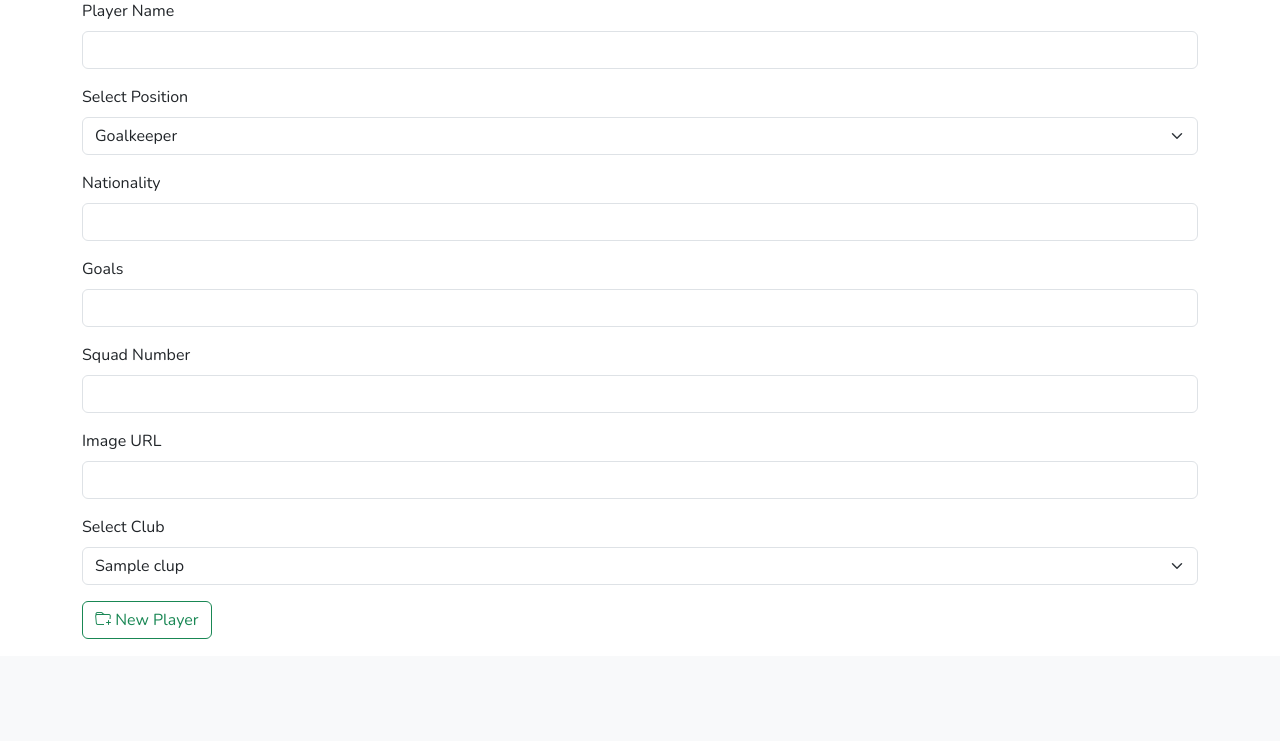
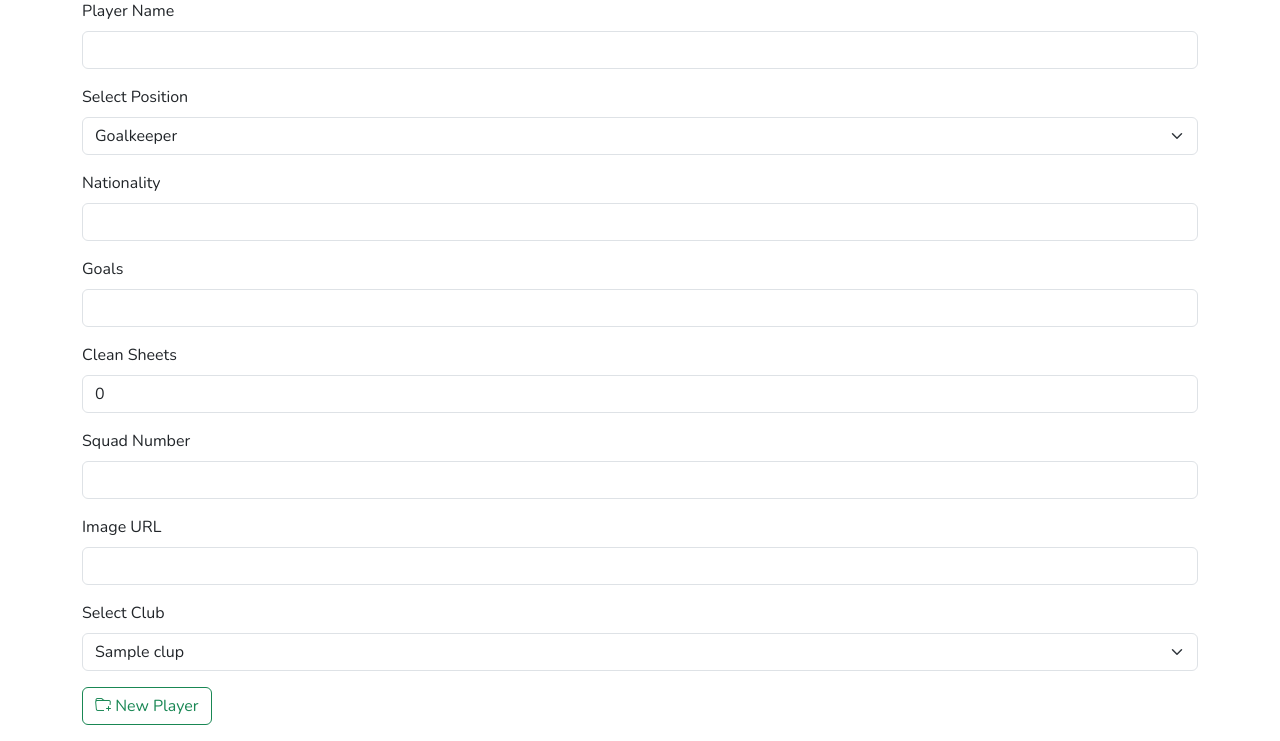
Before and after one commit to std67122420313-rgb/flask-epl, a Flask app: page /players/new in a window 1280 px wide. Shown: the part 144-885 px from the top of the page. Before the commit the page ends 783 px from the top, so only its background shows below. Run offline with Flask 3, Linux system fonts and the light colour scheme; tables that the repository leaves empty hold one stand-in row (values such as "Sample post").

Commit message:
add clean_sheets

```diff
--- a/epl/__init__.py
+++ b/epl/__init__.py
@@ -3,10 +3,10 @@ from flask_sqlalchemy import SQLAlchemy
 from flask_migrate import Migrate
 
 app = Flask(__name__)
-app.config['SQLALCHEMY_DATABASE_URI']= 'sqlite:///epl.sqlite'
+app.config['SQLALCHEMY_DATABASE_URI'] = 'sqlite:///epl.sqlite'
 app.secret_key = b'jiuiuiofuygudofius'
 
 db = SQLAlchemy(app)
-migrate = Migrate(app,db)
+migrate = Migrate(app, db)
 
 from epl import models, routes
--- a/epl/models.py
+++ b/epl/models.py
@@ -22,6 +22,7 @@ class Player(db.Model) :
   position:Mapped[str] = mapped_column(String(20),  nullable=False)
   nationality:Mapped[str] = mapped_column(String(50),  nullable=False)
   goals: Mapped[int] =mapped_column(Integer,default=0, nullable=True)
+  clean_sheets: Mapped[int] = mapped_column(Integer, default=0, nullable=True)
   squad_no: Mapped[int] = mapped_column(Integer , default=0)
   img:Mapped[str] = mapped_column(String(255), nullable=False)
   club_id: Mapped[int] = mapped_column(Integer,ForeignKey(Club.id))
--- a/epl/routes.py
+++ b/epl/routes.py
@@ -89,8 +89,11 @@ def new_player():
     img = request.form['img']
     club_id = int(request.form['club_id'])
 
+    raw_cs = request.form.get('clean_sheets')
+    clean_sheets = int(raw_cs) if raw_cs and position == 'Goalkeeper' else None
+
     player = Player(name=name, position=position, nationality=nationality,
-                    goals=goals, squad_no=squad_no, img=img, club_id=club_id)
+                    goals=goals, squad_no=squad_no, img=img, club_id=club_id,  clean_sheets=  clean_sheets)
     db.session.add(player)
     db.session.commit()
     flash('add new player successfully', 'success')
--- a/epl/templates/players/new_player.html
+++ b/epl/templates/players/new_player.html
@@ -13,6 +13,7 @@
         <label for="name" class="form-label">Player Name</label>
         <input name="name" type="text" class="form-control" id="name" required>
       </div>
+
       <div class="mb-3">
         <label for="position" class="form-label">Select Position</label>
         <select name="position" class="form-select" aria-label="Default select example">
@@ -22,14 +23,22 @@
           <option value="Forward">Forward</option>
         </select>
       </div>
+
       <div class="mb-3">
         <label for="nationality" class="form-label">Nationality</label>
         <input name="nationality" type="text" class="form-control" id="nationality" required>
       </div>
+
       <div class="mb-3">
         <label for="goals" class="form-label">Goals</label>
         <input name="goals" type="number" class="form-control" id="goals" required>
       </div>
+
+      <div class="mb-3">
+        <label for="clean_sheets" class="form-label">Clean Sheets</label>
+        <input name="clean_sheets" type="number" class="form-control" id="clean_sheets" value="0" min="0">
+      </div>
+
       <div class="mb-3">
         <label for="squad_no" class="form-label">Squad Number</label>
         <input name="squad_no" type="number" class="form-control" id="squad_no" required>
@@ -39,15 +48,16 @@
         <label for="img" class="form-label">Image URL</label>
         <input name="img" type="text" class="form-control" id="img" required>
       </div>
+
       <div class="mb-3">
         <label for="club_id" class="form-label">Select Club</label>
         <select name="club_id" class="form-select" aria-label="Default select example">
           {% for club in clubs %}
             <option value="{{club.id}}">{{club.name}}</option>
           {% endfor %}
-
         </select>
       </div>
+
       <button type="submit" class="btn btn-outline-success">
         <i class="bi bi-folder-plus"></i>
         New Player
--- a/main.py
+++ b/main.py
@@ -1,3 +1 @@
-from epl import create_app
-
-app = create_app()
+from epl import app
```
